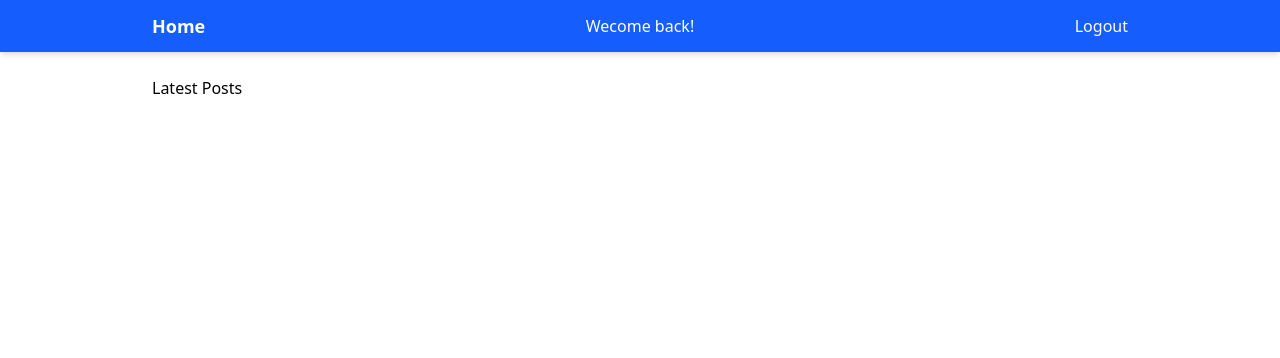
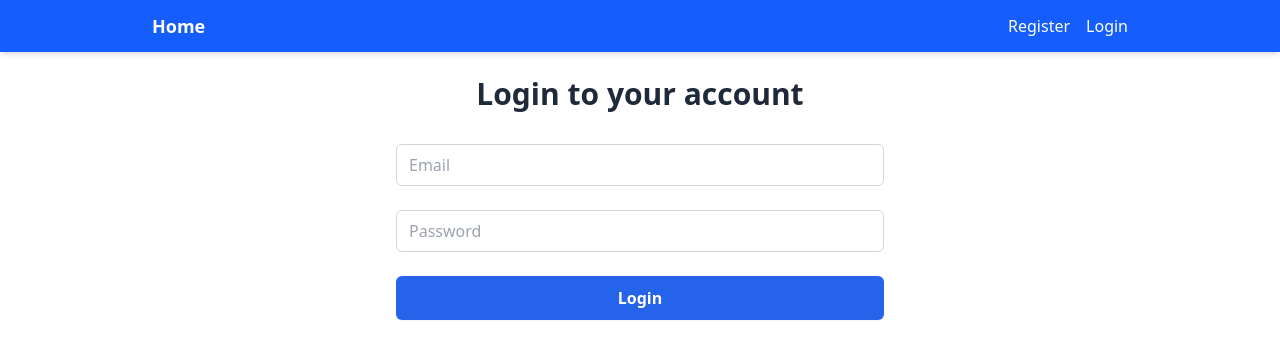
Before and after one commit to locodafux/laravel_api_react, a React (Vite) app: page /login in a window 1280 px wide. Shown: the top 358 px of the page. Built offline with nearby package versions, Linux system fonts and the light colour scheme.

Commit message:
auth done

```diff
--- a/src/Context/AppContext.jsx
+++ b/src/Context/AppContext.jsx
@@ -4,7 +4,7 @@ export const AppContext = createContext();
 
 export default function AppProvider({ children }) {
     const [token, setToken] = useState(localStorage.getItem('token'));
-    const [user, setUser] = useState({});
+    const [user, setUser] = useState(null);
 
     async function getUser() {
         const res = await fetch("/api/user", {
@@ -15,7 +15,9 @@ export default function AppProvider({ children }) {
 
         const data = await res.json();
 
-        setUser(data);
+        if (res.ok) {
+            setUser(data);
+        }
     }
 
     useEffect(() => {
--- a/src/Pages/Auth/Login.jsx
+++ b/src/Pages/Auth/Login.jsx
@@ -1,7 +1,54 @@
+import { useContext, useState } from "react"
+import { useNavigate } from "react-router-dom";
+import { AppContext } from "../../Context/AppContext"
+
 export default function Login() {
+    const navigate = useNavigate();
+    const { setToken } = useContext(AppContext)
+    const [formData, setFormData] = useState({
+        email: '',
+        password: '',
+    });
+
+    const [errors, setErrors] = useState({});
+
+    async function handleLogin(e) {
+        e.preventDefault();
+        const res = await fetch('/api/login', {
+            method: 'post',
+            body: JSON.stringify(formData),
+        });
+
+        const data = await res.json();
+
+        console.log(data);
+        if (data.errors) {
+            setErrors(data.errors)
+        } else {
+            localStorage.setItem('token', data.token);
+            setToken(data.token);
+        }
+    }
     return (
         <>
-            <h1>Login to your account</h1>
+            <h1 className="text-3xl font-bold text-center text-gray-800 mb-8">
+               Login to your account
+            </h1>
+
+            <form onSubmit={handleLogin} className="w-1/2 mx-auto space-y-6">
+
+                <div>
+                    <input className="auth-input" type="text" placeholder="Email" value={formData.email} onChange={(e) => setFormData({ ...formData, email: e.target.value })} />
+                    {errors.email && <p className="error">{errors.email[0]}</p>}
+                </div>
+
+                <div>
+                    <input className="auth-input" type="password" placeholder="Password" value={formData.password} onChange={(e) => setFormData({ ...formData, password: e.target.value })} />
+                    {errors.password && <p className="error">{errors.password[0]}</p>}
+                </div>
+
+                <button className="auth-button">Login</button>
+            </form>
         </>
     )
 }
--- a/src/Pages/Layout.jsx
+++ b/src/Pages/Layout.jsx
@@ -1,15 +1,24 @@
 import { useContext } from "react";
-import { Link, Outlet } from "react-router-dom";
+import { Link, Outlet, useNavigate } from "react-router-dom";
 import { AppContext } from "../Context/AppContext";
 
 export default function Layout() {
-    const { user, token } = useContext(AppContext);
+    const { user, token, setUser, setToken } = useContext(AppContext);
+    const navigate = useNavigate();
     async function handleLogout() {
-        const res = await fetch("/api/user", {
+        const res = await fetch("/api/logout", {
+            method: "post",
             headers: {
                 Authorization: `Bearer ${token}`
             }
         });
+
+        if(res.ok){
+            setUser(null)
+            setToken(null)
+            localStorage.removeItem("token");
+            navigate("/");
+        }
     }
 
 
@@ -24,10 +33,10 @@ export default function Layout() {
                         Home
                     </Link>
                     {user ? (
-                        <>
-                        <div> Wecome back! {user.name}</div>
+                        <div className="flex gap-6">
+                        <div className="text-gray-200"> Wecome back! {user.name}</div>
                         <button className="hover:text-blue-200" onClick={handleLogout}>Logout</button>
-                        </>
+                        </div>
                     ) : (
                         <div className="flex items-center gap-4">
                             <Link to="/register" className="hover:text-blue-200">Register</Link>
```
